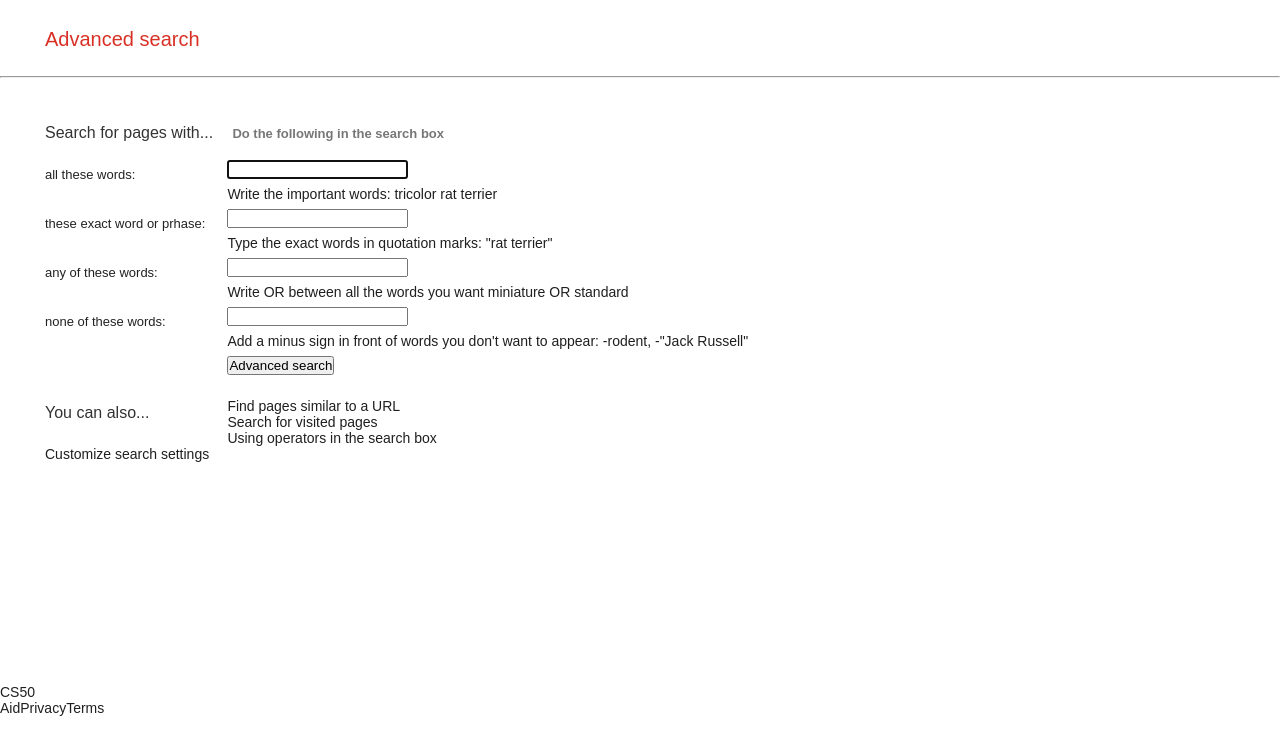
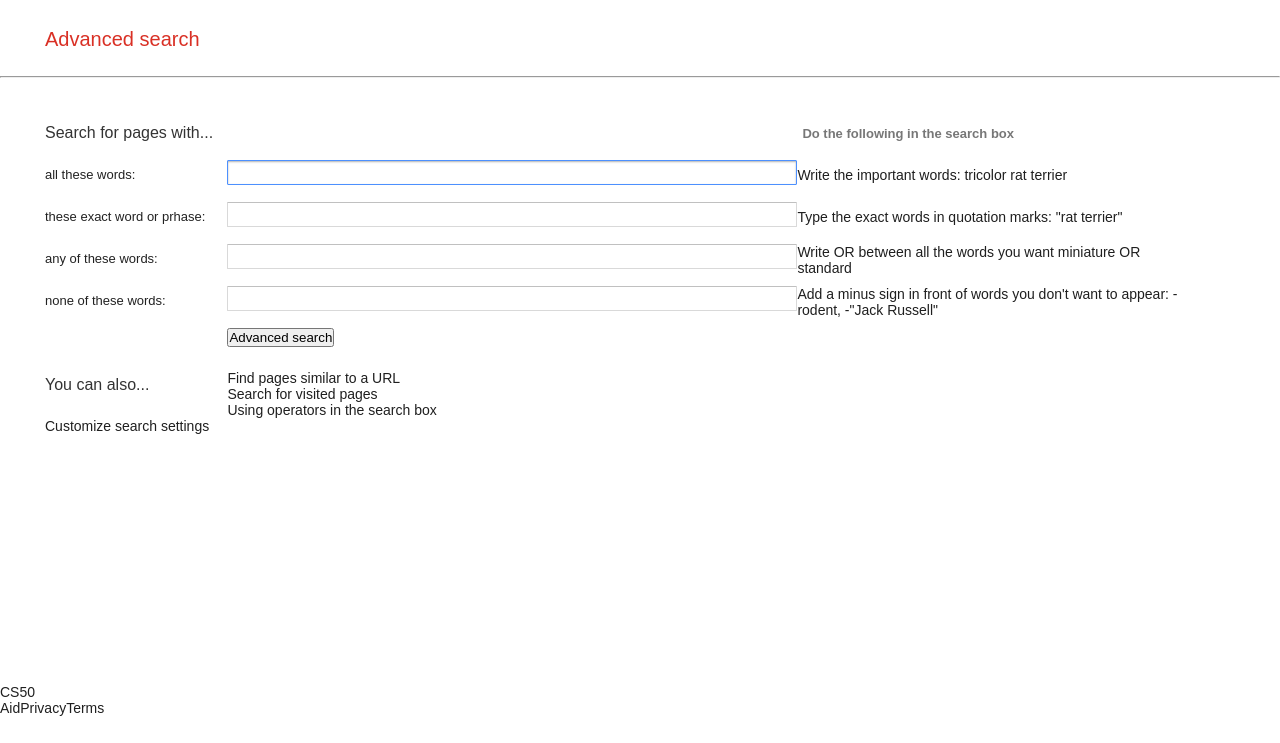
Before and after one commit to rdrlaguna/GoogleClone, a plain HTML site: page advanced.html in a window 1280 px wide. Shown: the part 57-800 px from the top of the page. Drawn offline with Linux system fonts and the light colour scheme.

Commit message:
Add styles to input field

```diff
--- a/styles/advanced.css
+++ b/styles/advanced.css
@@ -46,6 +46,7 @@ main {
     border: 1px solid ebebeb;
 }
 
+
 /* FORM */
 .form-frame {
     max-width: 1140px;
@@ -67,6 +68,7 @@ main {
     padding-left: 5px;
     vertical-align: middle;
 }
+
 
 /* INPUT */
 .input-container {
@@ -99,3 +101,29 @@ main {
     height: 30px;
     vertical-align: middle;
 }
+
+/* Input field */
+.line-box {
+    float: left;
+    width: 50%;
+    min-width: 167px;
+    min-height: 41px;
+    vertical-align: middle;
+}
+.input-field {
+    width: 100%;
+    height: 25px;
+
+    text-align: left;
+    font-size: 13px;
+    padding: 1px 8px;
+
+    border-radius: 1px;
+    border: 1px solid #d9d9d9;
+    border-top: 1px solid #c0c0c0;
+}
+.input-field:focus {
+    box-shadow: inset 0 1px 2px rgba(0,0,0,.3);
+    border: 1px solid #4d90fe;
+    outline: none;
+}
```
